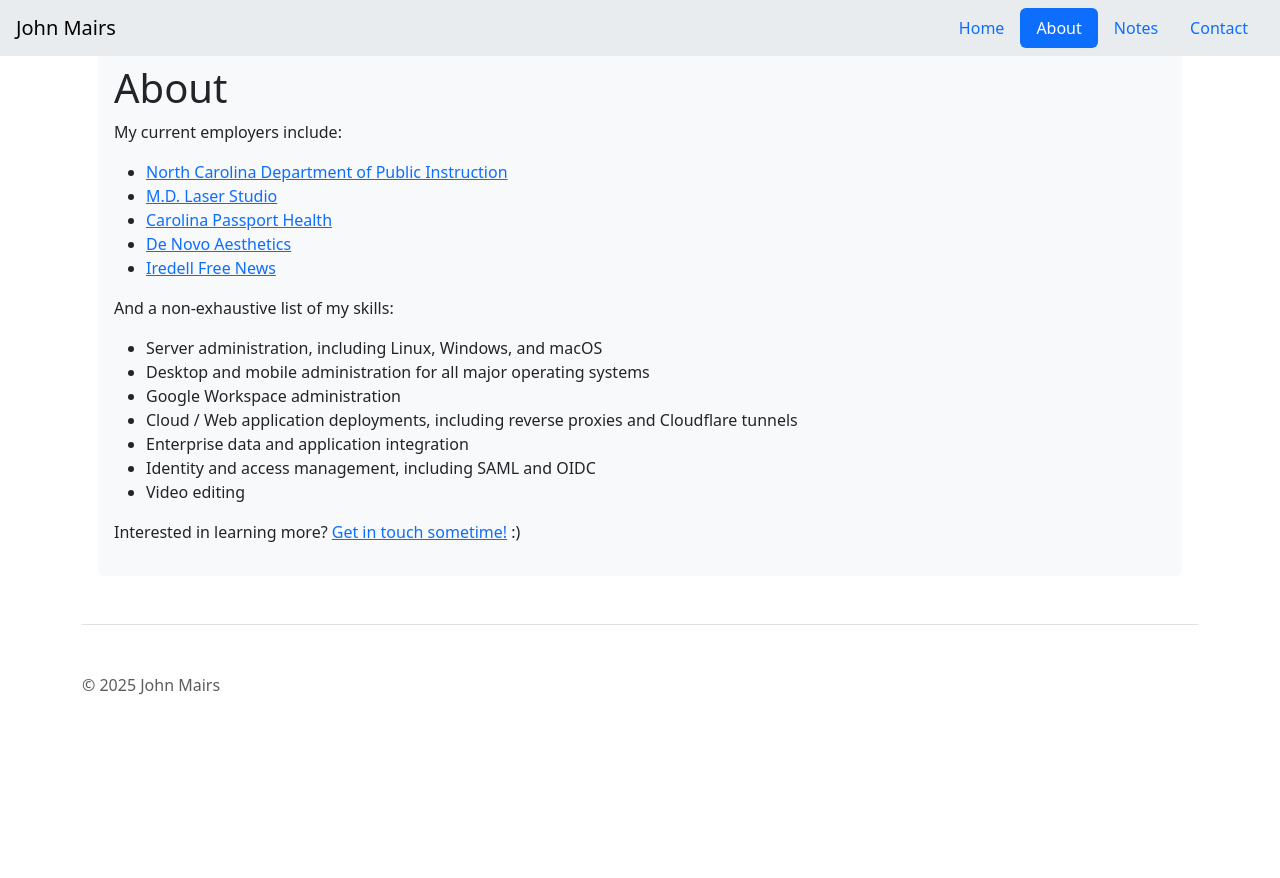
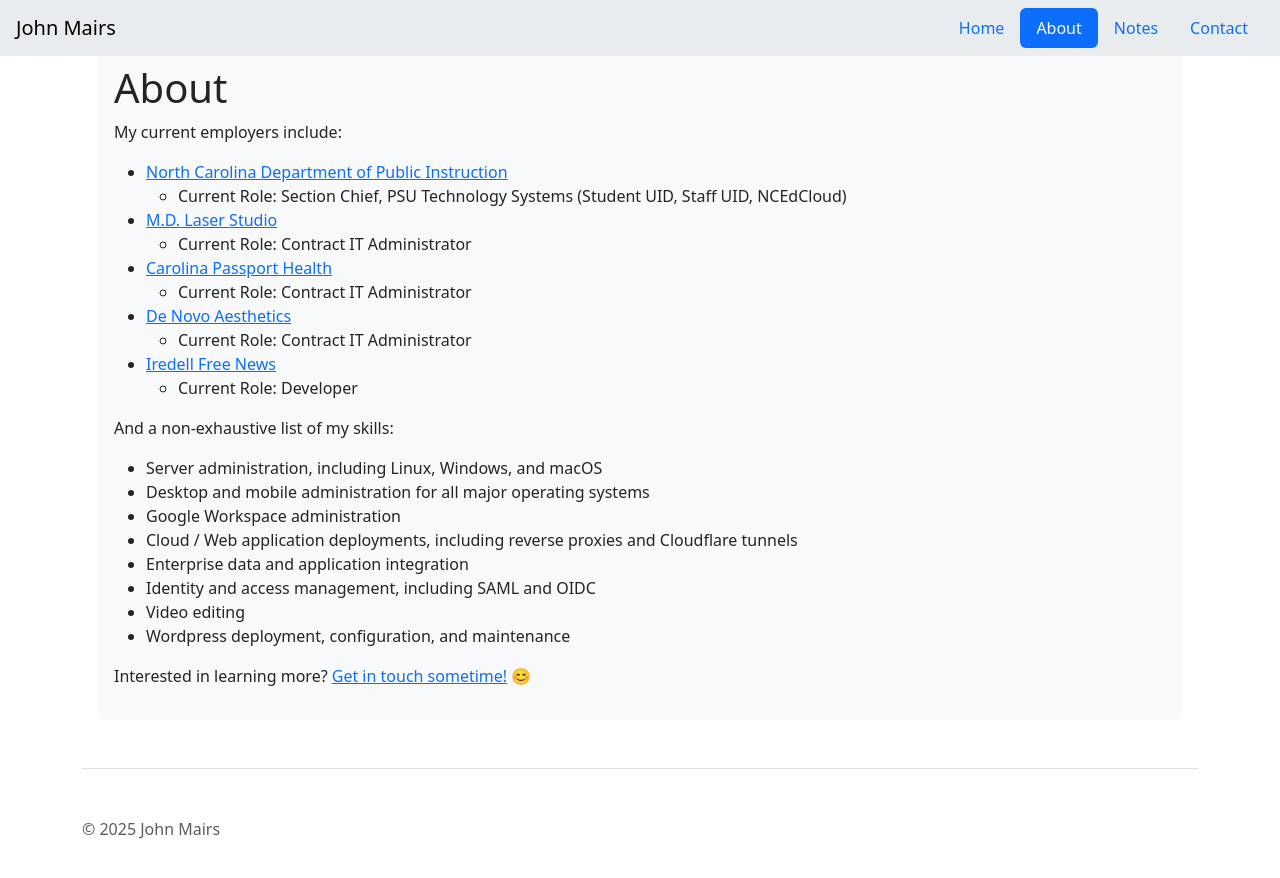
Before and after one commit to jmairs/jmairs.github.io, a Jekyll site: the page built from about.md, in a window 1280 px wide. Shown: the top 878 px of the page. Built offline with Jekyll 4.4.1, drawn with Linux system fonts in a browser that asks for light colours.

Commit message:
add content, update url

```diff
--- a/_config.yml
+++ b/_config.yml
@@ -21,7 +21,7 @@
   John Mairs is a well-rounded IT professional with a wealth of experience in the education and
   healthcare sectors. This serves as his personal portfolio and blog.
 baseurl: "" # the subpath of your site, e.g. /blog
-url: "https://johnmairs.com" # the base hostname & protocol for your site, e.g. http://example.com
+url: "https://john.mairs.me" # the base hostname & protocol for your site, e.g. http://example.com
 
 # Build settings
 markdown: kramdown
--- a/about.md
+++ b/about.md
@@ -6,10 +6,15 @@
 
 My current employers include:
 - [North Carolina Department of Public Instruction](https://dpi.nc.gov)
+    - Current Role: Section Chief, PSU Technology Systems (Student UID, Staff UID, NCEdCloud)
 - [M.D. Laser Studio](https://mdlaserstudio.com)
+    - Current Role: Contract IT Administrator
 - [Carolina Passport Health](https://passporthealthnc.com)
+    - Current Role: Contract IT Administrator
 - [De Novo Aesthetics](https://denovoaesthetics.com)
+    - Current Role: Contract IT Administrator
 - [Iredell Free News](https://iredellfreenews.com)
+    - Current Role: Developer
 
 And a non-exhaustive list of my skills:
 - Server administration, including Linux, Windows, and macOS
@@ -19,5 +24,6 @@
 - Enterprise data and application integration
 - Identity and access management, including SAML and OIDC
 - Video editing
+- Wordpress deployment, configuration, and maintenance
 
-Interested in learning more? [Get in touch sometime!](/contact) :)
+Interested in learning more? [Get in touch sometime!](/contact) 😊
```
Also changed, not shown: index.md (+4 -3 lines), 9 other files.
